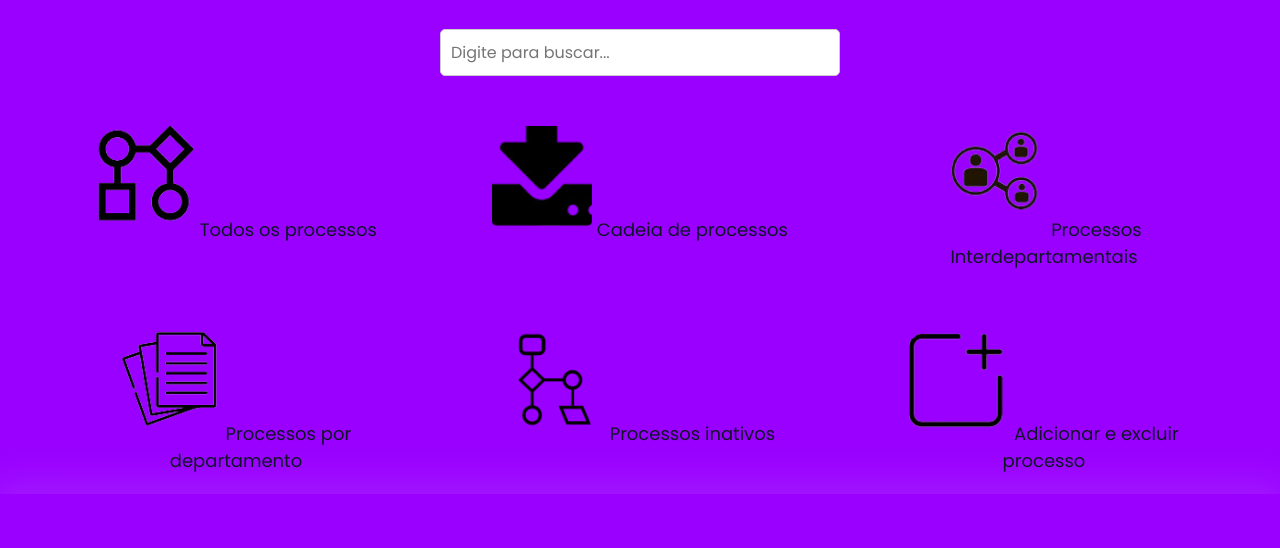
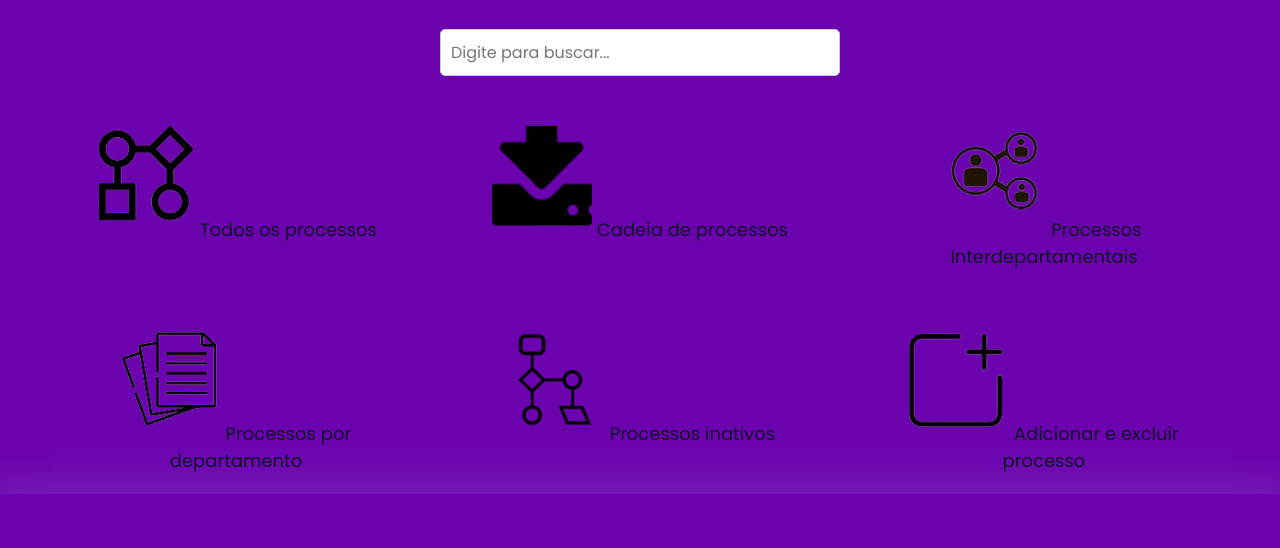
Before and after one commit to Ogustavone/Imp-rio-Dev, a plain HTML site: page templates/projetos.html in a window 1280 px wide. Shown: the part 171-719 px from the top of the page. Drawn offline with nearby package versions, Linux system fonts and the light colour scheme; sample sign-in values are in the browser's storage.

Commit message:
quinto commit

```diff
--- a/static/Css/projetos.css
+++ b/static/Css/projetos.css
@@ -1,7 +1,7 @@
 /* ESTILO GERAL */
 
 :root{
-    --base-color: #9900ff ;
+    --base-color: #6b04af ;
     --base-variant: #e8e9ed;
     --text-color: #111528;
     --secondary-text: #232738;
```
